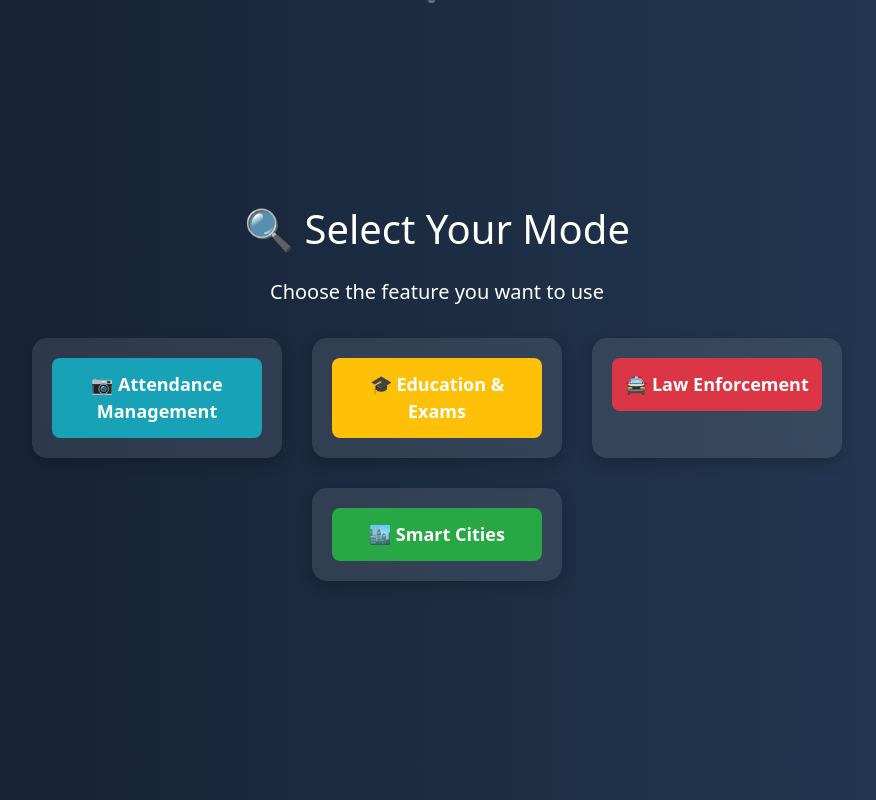
After one commit to poornimakr2001/posedetection, a FastAPI app: template templates/mode.html in a window 1280 px wide. The commit adds this page. Shown: the whole page, without its empty margins (203-1079 px from the left). Run offline with FastAPI, Linux system fonts and the light colour scheme; the template is opened without the code that fills it, so the values that code supplies are empty; parts of the project's set-up code (start-up, migrations or seed data) failed here and were passed over.

Commit message:
click on capture to store attendance

```diff
--- a/main.py
+++ b/main.py
@@ -1,5 +1,5 @@
 from fastapi import FastAPI, File, UploadFile, Request
-from fastapi.responses import HTMLResponse, FileResponse
+from fastapi.responses import HTMLResponse, JSONResponse
 from fastapi.templating import Jinja2Templates
 from fastapi.staticfiles import StaticFiles
 import cv2
@@ -8,22 +8,23 @@ import face_recognition
 from ultralytics import YOLO
 import os
 import pickle
+import sqlite3
+from PIL import Image
 import io
-from PIL import Image
 
 app = FastAPI()
 
-# Serve static files (CSS, JS, Images)
+# Serve static files
 app.mount("/static", StaticFiles(directory="static"), name="static")
 
 # Load HTML templates
 templates = Jinja2Templates(directory="templates")
 
-# Load YOLO model
+# Load YOLO face detection model
 model = YOLO("yolov8n-face.pt")
 
-# Directory containing subfolders of individuals
-KNOWN_FACES_DIR = r"C:\\RCSS\\SUTHERLAND_PREPROCESSED"  # Each subfolder is an individual
+# Known faces directory
+KNOWN_FACES_DIR = "C:\RCSS\SUTHERLAND"
 CACHE_FILE = "face_cache.pkl"
 
 # Load cached face encodings if available
@@ -35,43 +36,47 @@ else:
     known_face_encodings = []
     known_face_names = []
 
-    # Loop through each individual's folder
     for person_name in os.listdir(KNOWN_FACES_DIR):
         person_folder = os.path.join(KNOWN_FACES_DIR, person_name)
 
-        if os.path.isdir(person_folder):  # Ensure it's a directory
+        if os.path.isdir(person_folder):
             print(f"Processing {person_name}...")
 
             for image_name in os.listdir(person_folder):
                 image_path = os.path.join(person_folder, image_name)
-
-                # Load image and encode face
                 image = face_recognition.load_image_file(image_path)
                 encodings = face_recognition.face_encodings(image)
 
                 if encodings:
-                    known_face_encodings.append(encodings[0])
-                    known_face_names.append(person_name)  # Store person's name
+                    normalized_encoding = encodings[0] / np.linalg.norm(encodings[0])
+                    known_face_encodings.append(normalized_encoding)
+                    known_face_names.append(person_name)
 
-    # Cache encodings for faster future use
     with open(CACHE_FILE, "wb") as f:
         pickle.dump((known_face_encodings, known_face_names), f)
-
     print(f"Encoded and cached {len(known_face_encodings)} faces.")
 
-# Home page
-@app.get("/", response_class=HTMLResponse)
-async def read_root(request: Request):
+# Routes for pages
+@app.get("/")
+async def home(request: Request):
     return templates.TemplateResponse("index.html", {"request": request})
 
-# Frame processing endpoint
-@app.post("/process_frame/")
+@app.get("/mode")
+async def mode(request: Request):
+    return templates.TemplateResponse("mode.html", {"request": request})
+
+@app.get("/attendance")
+async def attendance(request: Request):
+    return templates.TemplateResponse("attendance.html", {"request": request})
+
+# Process frame and mark attendance
+@app.post("/process_frame/")  # Handling image upload for face recognition
 async def process_frame(file: UploadFile = File(...)):
     image_data = await file.read()
     image = Image.open(io.BytesIO(image_data))
     image_cv = cv2.cvtColor(np.array(image), cv2.COLOR_RGB2BGR)
 
-    # Detect faces using YOLO
+    # Detect faces with YOLO
     results = model(image_cv)
     best_face = None
     highest_confidence = 0
@@ -82,25 +87,38 @@ async def process_frame(file: UploadFile = File(...)):
             if conf > highest_confidence:
                 highest_confidence = conf
                 x1, y1, x2, y2 = map(int, box.xyxy[0])
-                best_face = (y1, x2, y2, x1)
+                best_face = (y1, x2, y2, x1)  # ymin, xmax, ymax, xmin
 
-    # If a face is detected, perform recognition
+    # Recognize the face if detected
+    name = "Unknown"
     if best_face:
         face_encodings = face_recognition.face_encodings(image_cv, [best_face])
-        name = "Unknown"
 
         if face_encodings:
-            face_encoding = face_encodings[0]
+            face_encoding = face_encodings[0] / np.linalg.norm(face_encodings[0])
             matches = face_recognition.compare_faces(known_face_encodings, face_encoding)
-            if True in matches:
-                best_match_index = np.argmin(face_recognition.face_distance(known_face_encodings, face_encoding))
+            face_distances = face_recognition.face_distance(known_face_encodings, face_encoding)
+            best_match_index = np.argmin(face_distances)
+
+            if matches[best_match_index] and face_distances[best_match_index] < 0.6:
                 name = known_face_names[best_match_index]
+                mark_attendance(name)  # Store attendance
 
-            # Draw bounding box and label
-            cv2.rectangle(image_cv, (best_face[3], best_face[0]), (best_face[1], best_face[2]), (0, 255, 0), 2)
-            cv2.putText(image_cv, name, (best_face[3], best_face[0] - 10), cv2.FONT_HERSHEY_SIMPLEX, 0.6, (255, 255, 255), 2)
+    return {"name": name, "status": "Attendance recorded" if name != "Unknown" else "Face not recognized"}
+# Function to store attendance in the database
+def mark_attendance(name):
+    conn = sqlite3.connect("database/attendance.db")
+    cursor = conn.cursor()
+    cursor.execute("INSERT INTO attendance (name) VALUES (?)", (name,))
+    conn.commit()
+    conn.close()
 
-    # Save and return processed image
-    output_path = "processed_frame.jpg"
-    cv2.imwrite(output_path, image_cv)
-    return FileResponse(output_path, media_type="image/jpeg")
+# Fetch attendance report
+@app.get("/report")
+async def get_attendance():
+    conn = sqlite3.connect("database/attendance.db")
+    cursor = conn.cursor()
+    cursor.execute("SELECT name, timestamp FROM attendance ORDER BY timestamp DESC")
+    data = cursor.fetchall()
+    conn.close()
+    return JSONResponse({"attendance": data})
--- /dev/null
+++ b/templates/mode.html
@@ -0,0 +1,135 @@
+<!DOCTYPE html>
+<html lang="en">
+<head>
+    <meta charset="UTF-8">
+    <meta name="viewport" content="width=device-width, initial-scale=1.0">
+    <title>Select Mode</title>
+
+    <!-- Bootstrap CSS -->
+    <link href="https://cdn.jsdelivr.net/npm/bootstrap@5.3.0/dist/css/bootstrap.min.css" rel="stylesheet">
+    <script src="https://cdn.jsdelivr.net/npm/bootstrap@5.3.0/dist/js/bootstrap.bundle.min.js"></script>
+
+    <style>
+        /* Background Animation */
+        body {
+            background: linear-gradient(to right, #141E30, #243B55);
+            color: white;
+            text-align: center;
+            overflow: hidden;
+        }
+
+        /* Container Styling */
+        .container {
+            height: 100vh;
+            display: flex;
+            align-items: center;
+            justify-content: center;
+            flex-direction: column;
+        }
+
+        /* Glassmorphism Cards */
+        .mode-card {
+            background: rgba(255, 255, 255, 0.1);
+            border-radius: 15px;
+            padding: 20px;
+            margin: 15px;
+            width: 250px;
+            backdrop-filter: blur(10px);
+            transition: transform 0.3s ease, box-shadow 0.3s ease;
+            box-shadow: 0 5px 15px rgba(0, 0, 0, 0.2);
+        }
+
+        .mode-card:hover {
+            transform: scale(1.1);
+            box-shadow: 0 10px 20px rgba(0, 0, 0, 0.4);
+        }
+
+        /* Button Styling */
+        .mode-card a {
+            display: block;
+            padding: 12px;
+            font-size: 18px;
+            font-weight: bold;
+            color: white;
+            text-decoration: none;
+            border-radius: 8px;
+            transition: background 0.3s, transform 0.2s;
+        }
+
+        .btn-attendance { background: #17a2b8; }
+        .btn-education { background: #ffc107; color: black; }
+        .btn-law { background: #dc3545; }
+        .btn-smart { background: #28a745; }
+
+        .mode-card a:hover {
+            opacity: 0.8;
+            transform: translateY(-3px);
+        }
+
+        /* Floating Particles */
+        .floating-particles {
+            position: absolute;
+            width: 100%;
+            height: 100%;
+            overflow: hidden;
+            top: 0;
+            left: 0;
+            z-index: -1;
+        }
+
+        .floating-particles span {
+            position: absolute;
+            width: 10px;
+            height: 10px;
+            background: rgba(255, 255, 255, 0.3);
+            border-radius: 50%;
+            animation: animateParticles linear infinite;
+        }
+
+        @keyframes animateParticles {
+            0% { transform: translateY(0); opacity: 1; }
+            100% { transform: translateY(-100vh); opacity: 0; }
+        }
+
+    </style>
+</head>
+<body>
+
+    <div class="floating-particles">
+        <!-- Generates animated floating circles -->
+        <script>
+            for (let i = 0; i < 30; i++) {
+                let particle = document.createElement("span");
+                let size = Math.random() * 6 + 4;
+                particle.style.width = `${size}px`;
+                particle.style.height = `${size}px`;
+                particle.style.left = `${Math.random() * 100}vw`;
+                particle.style.animationDuration = `${Math.random() * 5 + 5}s`;
+                particle.style.animationDelay = `${Math.random() * 3}s`;
+                document.querySelector(".floating-particles").appendChild(particle);
+            }
+        </script>
+    </div>
+
+    <div class="container">
+        <h1 class="mb-4">🔍 Select Your Mode</h1>
+        <p class="lead">Choose the feature you want to use</p>
+
+        <div class="d-flex flex-wrap justify-content-center">
+            <div class="mode-card">
+                <a href="/attendance" class="btn btn-attendance">📷 Attendance Management</a>
+            </div>
+            <div class="mode-card">
+                <a href="/education" class="btn btn-education">🎓 Education & Exams</a>
+            </div>
+            <div class="mode-card">
+                <a href="/law-enforcement" class="btn btn-law">🚔 Law Enforcement</a>
+            </div>
+            <div class="mode-card">
+                <a href="/smart-cities" class="btn btn-smart">🏙️ Smart Cities</a>
+            </div>
+        </div>
+    </div>
+
+</body>
+</html>
```
Also changed, not shown: init_db.py (added, +20 -0 lines), templates/attendance.html (added, +45 -0 lines), templates/index.html (+80 -108 lines), test.py (added, +89 -0 lines), database/attendance.db (added), processed_frame.jpg, 1 other file.
